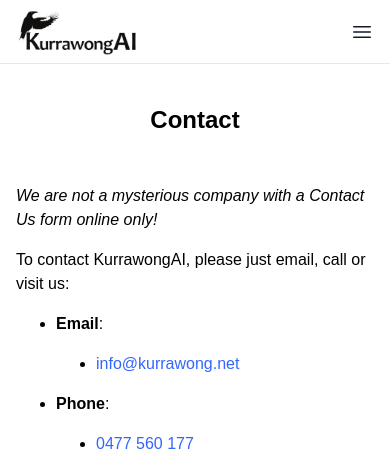
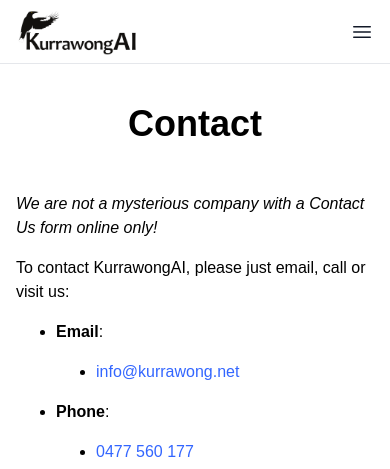
Before and after one commit to Kurrawong/kurrawong.ai, an Astro site: page /contact in a window 390 px wide. Shown: the top 469 px of the page. Built offline with nearby package versions, Linux system fonts and the light colour scheme; Astro itself is replaced by a stand-in of ours.

Commit message:
Improve text h1 size on smaller screens

```diff
--- a/src/layouts/PageLayout.css
+++ b/src/layouts/PageLayout.css
@@ -1,3 +1,3 @@
 main h1 {
-  @apply container mx-auto text-center text-2xl sm:text-4xl md:text-6xl font-bold py-8;
+  @apply container mx-auto text-center text-4xl md:text-6xl font-bold py-8;
 }
```
